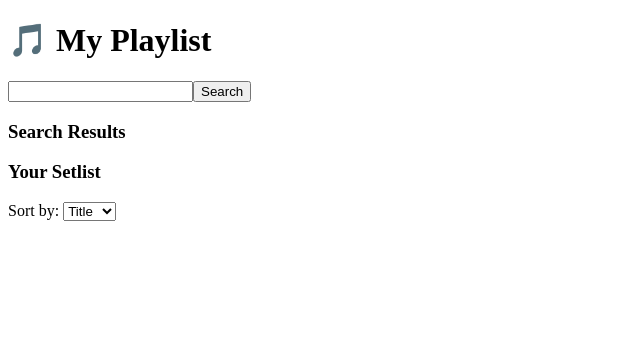
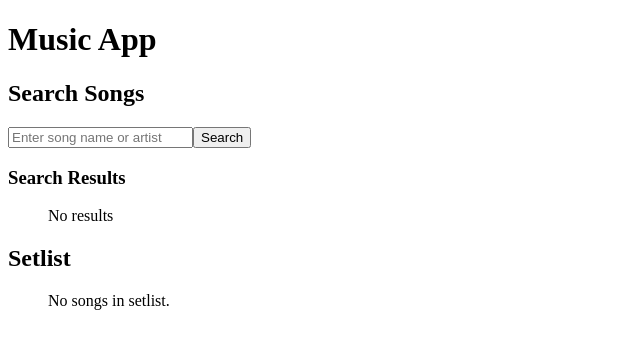
Before and after one commit to chrismoroney/music-playing-app, a React app: page / in a window 1280 px wide. Shown: the top 348 px of the page, without its empty margins (0-640 px from the left). Built offline with nearby package versions, Linux system fonts and the light colour scheme.

Commit message:
Updated App and main layout

```diff
--- a/src/App.jsx
+++ b/src/App.jsx
@@ -1,38 +1,24 @@
 import React, { useState } from 'react';
-import SongForm from './Components/SongForm';
+import SearchBar from './Components/SearchBar';
 import SongList from './Components/SongList';
-import SearchBar from './Components/Searchbar';
 
-function App() {
-  const [songs, setSongs] = useState([]);
-  const [sortBy, setSortBy] = useState('title');
+const App = () => {
+  const [searchResults, setSearchResults] = useState([]);
+  const [setlist, setSetlist] = useState([]);
 
-  const addSong = (song) => {
-    // prevent duplicates
-    setSongs(prev => prev.some(s => s.id === song.id) ? prev : [...prev, song]);
+  const handleAddToSetlist = (song) => {
+    if (!setlist.some((s) => s.id === song.id)) {
+      setSetlist([...setlist, song]);
+    }
   };
 
-  const removeSong = (id) => {
-    setSongs(songs.filter((song) => song.id !== id));
-  };
-
-  const sortedSongs = [...songs].sort((a, b) =>
-    a[sortBy].localeCompare(b[sortBy])
-  );
-
   return (
-    <div className="App">
-      <h1>🎵 My Playlist</h1>
-      <SearchBar onAddSong={addSong} />
-      <div style={{ marginTop: '1rem' }}>
-        <label>Sort by: </label>
-        <select value={sortBy} onChange={(e) => setSortBy(e.target.value)}>
-          <option value="title">Title</option>
-          <option value="artist">Artist</option>
-        </select>
-      </div>
-      <SongList songs={sortedSongs} onRemove={removeSong} />
+    <div>
+      <h1>Music App</h1>
+      <SearchBar results={searchResults} setResults={setSearchResults} onAdd={handleAddToSetlist} />
+      <SongList songs={setlist} />
     </div>
   );
-}
+};
+
 export default App;
--- a/src/Components/SearchBar.jsx
+++ b/src/Components/SearchBar.jsx
@@ -1,52 +1,51 @@
 import React, { useState } from 'react';
 
-const SearchBar = () => {
+const SearchBar = ({ results, setResults, onAdd }) => {
   const [query, setQuery] = useState('');
-  const [results, setResults] = useState([]);
-  const [setlist, setSetlist] = useState([]);
 
   const handleSearch = async (e) => {
     e.preventDefault();
     try {
       const res = await fetch(`http://localhost:5001/api/search?q=${encodeURIComponent(query)}`);
       const data = await res.json();
-      setResults(Array.isArray(data.results) ? data.results : []);
+      const withIds = Array.isArray(data.results)
+        ? data.results.map((item, index) => ({
+            ...item,
+            id: item.id || `result-${index}`,
+          }))
+        : [];
+      setResults(withIds);
     } catch (error) {
       console.error('Fetch error:', error);
       setResults([]);
     }
   };
 
-  const addToSetlist = (song) => {
-    if (!setlist.some(item => item.id === song.id)) {
-      setSetlist([...setlist, song]);
-    }
-  };
-
   return (
     <div>
+      <h2>Search Songs</h2>
       <form onSubmit={handleSearch}>
-        <input value={query} onChange={(e) => setQuery(e.target.value)} />
+        <input
+          type="text"
+          placeholder="Enter song name or artist"
+          value={query}
+          onChange={(e) => setQuery(e.target.value)}
+        />
         <button type="submit">Search</button>
       </form>
 
       <h3>Search Results</h3>
       <ul>
-        {results.map(song => (
-          <li key={song.id}>
-            {song.title} by {song.artist}
-            <button onClick={() => addToSetlist(song)}>Add</button>
-          </li>
-        ))}
-      </ul>
-
-      <h3>Your Setlist</h3>
-      <ul>
-        {setlist.map(song => (
-          <li key={song.id}>
-            {song.title} by {song.artist}
-          </li>
-        ))}
+        {results.length > 0 ? (
+          results.map((song, i) => (
+            <li key={song.id || i}>
+              {song.name || song.title || `Song ${i + 1}`}
+              <button onClick={() => onAdd(song)}>Add</button>
+            </li>
+          ))
+        ) : (
+          <p>No results</p>
+        )}
       </ul>
     </div>
   );
--- a/src/Components/SongForm.jsx
+++ b/src/Components/SongForm.jsx
@@ -1,23 +1,23 @@
 import React, { useState } from 'react';
 
-function SongForm({ onAddSong }) {
+const SongForm = ({ onAddSong }) => {
   const [title, setTitle] = useState('');
   const [artist, setArtist] = useState('');
 
   const handleSubmit = (e) => {
     e.preventDefault();
-    if (title && artist) {
-      onAddSong({ id: Date.now().toString(), title, artist });
-      setTitle('');
-      setArtist('');
-    }
+    if (!title || !artist) return;
+    onAddSong({ title, artist });
+    setTitle('');
+    setArtist('');
   };
 
   return (
-    <form onSubmit={handleSubmit} style={{ marginTop: '1rem' }}>
+    <form onSubmit={handleSubmit}>
+      <h3>Add a Song Manually</h3>
       <input
         type="text"
-        placeholder="Song Title"
+        placeholder="Song title"
         value={title}
         onChange={(e) => setTitle(e.target.value)}
       />
@@ -30,6 +30,6 @@ function SongForm({ onAddSong }) {
       <button type="submit">Add</button>
     </form>
   );
-}
+};
 
 export default SongForm;
--- a/src/Components/SongList.jsx
+++ b/src/Components/SongList.jsx
@@ -1,14 +1,20 @@
 import React from 'react';
-import SongItem from './SongItem';
 
-function SongList({ songs, onRemove }) {
-  return (
-    <ul style={{ marginTop: '1rem' }}>
-      {songs.map((song) => (
-        <SongItem key={song.id} song={song} onRemove={onRemove} />
-      ))}
-    </ul>
-  );
-}
+const SongList = ({ songs }) => (
+  <div>
+    <h2>Setlist</h2>
+      <ul>
+      {songs.length > 0 ? (
+        songs.map((song) => (
+          <li key={song.id}>
+            {song.name || song.title}
+          </li>
+        ))
+      ) : (
+        <p>No songs in setlist.</p>
+      )}
+      </ul>
+  </div>
+);
 
 export default SongList;
```
Also changed, not shown: src/Components/SearchResults.jsx (added, +22 -0 lines).
